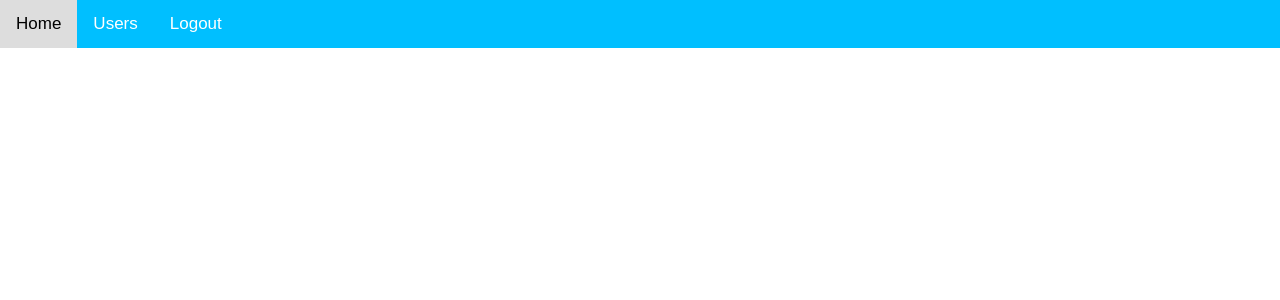
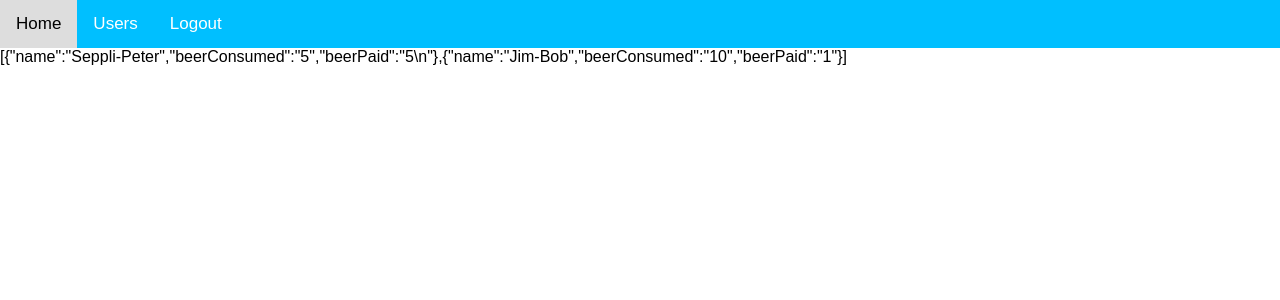
Before and after one commit to Adyrem/RogueLikeUnity, a PHP site: page /index.php?site=UserDAO in a window 1280 px wide. Shown: the top 300 px of the page. Run offline with PHP 8.4, Linux system fonts and the light colour scheme; the visitor is signed in with stand-in values (Sample User, id 1).

Commit message:
Finished ReadAllUsers

```diff
--- a/UserDAO.php
+++ b/UserDAO.php
@@ -5,23 +5,27 @@
  * Date: 30.10.2018
  * Time: 15:48
  */
+require_once("User.php");
 
 class UserDAO
 {
     public $file = "data/users.txt";
 
     function readUsers(){
-        $userFile = fopen($this->file, "r") or die("Adi suck Dick");
+        $userFile = fopen($this->file, "r") or die(DEBUG);
         $users = array();
 
         while(($line = fgets($userFile)) != false){
             //TODO: Create User object and add to array
+            $userData = explode(";", $line);
+            $user = new User($userData[0],$userData[1],$userData[2]);
+            array_push($users, $user);
         }
-        echo fread($userFile, filesize($this->file));
+        echo json_encode($users);
         fclose($userFile);
     }
 
-    function addUser(){
+    function addUser($name){
 
     }
 
--- a/data/users.txt
+++ b/data/users.txt
@@ -1,2 +1,2 @@
-Seppli-Peter,5,5
-Jim-Bob,10,1
+Seppli-Peter;5;5
+Jim-Bob;10;1
```
